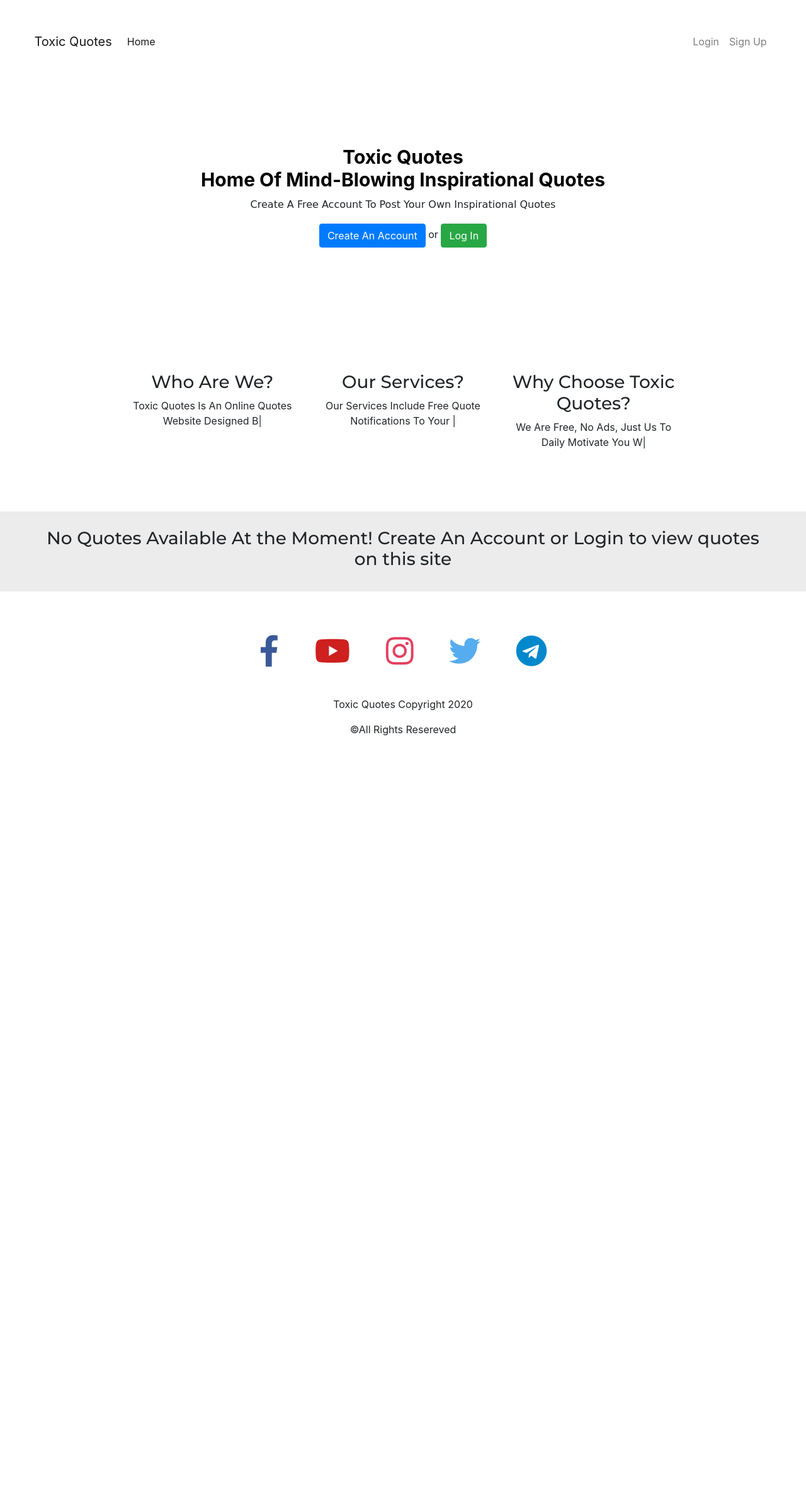
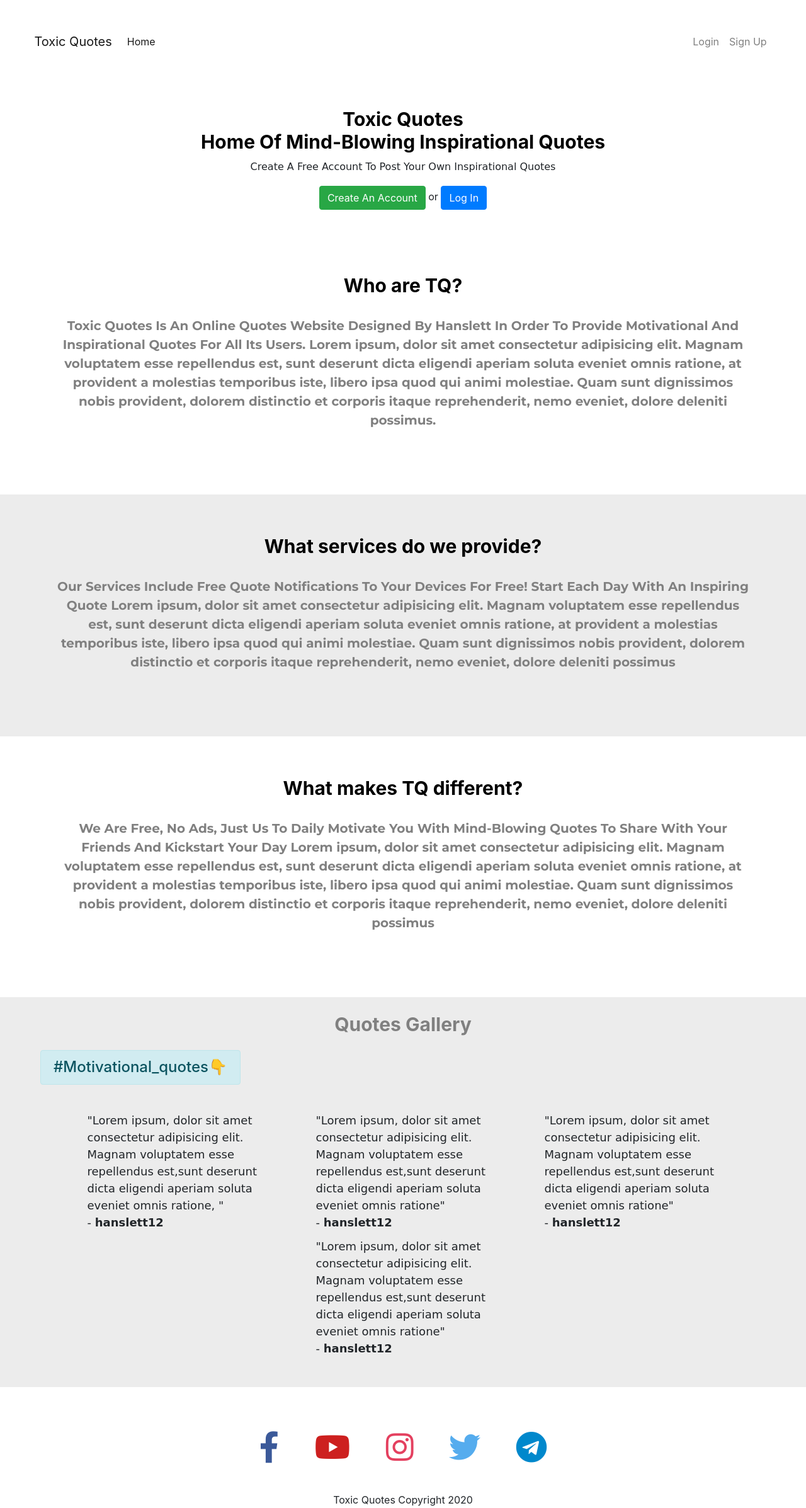
Before and after one commit to HanslettTheDev/quotes-web-app, a Flask app: page / in a window 1280 px wide. Shown: the top 2394 px of the page at 63% size. Before the commit the page ends 1168 px from the top, so only its background shows below. Run offline with Flask 2, Linux system fonts and the light colour scheme; data comes from the database, SQL or seed files in the repository; both versions use the stored data as it was after the commit; parts of the project's set-up code (start-up, migrations or seed data) failed here and were passed over; some libraries are stand-ins or nearby versions.

Commit message:
new design

```diff
--- a/quotes/routes.py
+++ b/quotes/routes.py
@@ -1,7 +1,7 @@
 import os
 import secrets
 from PIL import Image
-from flask import render_template, url_for, flash, redirect, request
+from flask import render_template, url_for, flash, redirect, request, abort
 from quotes import app, db, bcrypt
 from quotes.forms import RegistrationForm, LoginForm, UpdateAccountForm, PostForm
 from quotes.models import Users, Quotes
@@ -93,22 +93,42 @@
         db.session.commit()
         flash('Your Quote has been posted', 'success')
         return redirect(url_for("home"))
-    return render_template('post.html', title='New Quote Post', form=form)
+    return render_template('post.html', title='New Quote Post', form=form, legend='New Quote Post')
 
 
-@app.route("/manage_posts")
+@app.route("/manage_posts", methods=['GET'])
 @login_required
 def quotes_manager():
     posts = Quotes.query.all()
-    if current_user.is_authenticated:
-        return render_template('manager.html', posts=posts, title='Post Manager')
+    # if posts.author != current_user:
+    #     abort(403)
+    return render_template('manager.html', posts=posts, title='Post Manager')
 
-@app.route("/manage_posts/delete/<int:id>", methods=['GET', 'POST'])
+@app.route("/manage_posts/delete/<int:id>", methods=['POST'])
 @login_required
 def delete(id):
     posts = Quotes.query.get_or_404(id)
-    if current_user.is_authenticated:
-        db.session.delete(posts)
+    if posts.author != current_user:
+        abort(403)
+    db.session.delete(posts)
+    db.session.commit()
+    flash("Post deleted successfully", 'success')
+    return redirect(url_for('quotes_manager'))
+
+@app.route('/manage_posts/update/post_<int:id>', methods=['GET', 'POST'])
+@login_required
+def update_quotes(id):
+    posts = Quotes.query.get_or_404(id)
+    if posts.author != current_user:
+        abort(403)
+    form = PostForm()
+    if form.validate_on_submit():
+        posts.quote = form.quote.data
+        posts.category = form.category.data
         db.session.commit()
-        flash("Post deleted successfully", 'info')
-        return redirect(url_for('quotes_manager'))
+        flash("Post updated Successfully!", 'success')
+        return redirect(url_for('quotes_manager', id=posts.id))
+    elif request.method == 'GET':
+        form.quote.data = posts.quote
+        form.category.data = posts.category
+    return render_template('post.html', title='Update Quotes', form=form, legend='Update Post')
--- a/quotes/static/css/index.css
+++ b/quotes/static/css/index.css
@@ -1,4 +1,4 @@
-@import url('https://fonts.googleapis.com/css2?family=Montserrat:wght@500&display=swap');
+@import url('https://fonts.googleapis.com/css2?family=Montserrat:wght@700&display=swap');
 /* Imports above */
 
 * {
@@ -34,7 +34,7 @@
 
 #header {
     text-align: center;
-    padding: 7% 15%;
+    padding: 2%;
 }
 
 .text {
@@ -56,20 +56,26 @@
     color: white;
 }
 
-.w-screen0 {
-    display: inline;
+/* about us section */
+
+#about-wrapper {
+    text-align: center;
 }
 
-.w-screen1 {
-    display: inline;
+#about-wrapper p {
+    font-size: 20px;
+    font-family: 'Montserrat', sans-serif;
+    color: gray;
+    padding: 2%;
+    text-align: center;
 }
 
-.w-screen2 {
-    display: inline;
+.aboutus,.aboutus2,.aboutus3 {
+    padding: 5%;
 }
 
-.text-Anim {
-    display: inline;
+.aboutus2 {
+    background-color: #ececec;
 }
 
 /* QUotes Section */
@@ -106,7 +112,7 @@
 .flex1 {
     align-items: center;
     font-family: cursive;
-    font-size: 15px;
+    font-size: 18px;
     padding: 1%;
     max-width: 300px;
     max-height: 200px;
--- a/quotes/templates/index.html
+++ b/quotes/templates/index.html
@@ -46,45 +46,60 @@
     {% if current_user.is_authenticated %}
     <div class="container">
         <h1>Toxic Quotes<br>Home Of Mind-Blowing Inspirational Quotes </h1>
-        <p class="text">Welcome aboard, Make your first quote post</p>
+        <p class="text">Welcome aboard, Check out our quotes gallery</p>
         <button type="button" class="btn btn-primary"><a href="{{ url_for('createpost') }}" class="q-link">Post A
                 Quote</a></button>
         {% else %}
         <div class="container">
             <h1>Toxic Quotes<br>Home Of Mind-Blowing Inspirational Quotes </h1>
             <p class="text">Create A Free Account To Post Your Own Inspirational Quotes</p>
-            <button type="button" class="btn btn-primary"><a href="{{ url_for('register') }}" class="q-link">Create An
-                    Account</a></button> or
-            <button type="button" class="btn btn-success"><a href="{{ url_for('login') }}" class="q-link">Log
-                    In</a></button>
+            <a class="btn btn-success" role="button" href="{{ url_for('register') }}">Create An Account</a> or
+            <a class="btn btn-primary" role="button" href="{{ url_for('login') }}" class="q-link">Log In</a>
         </div>
         {% endif %}
 </section>
 
 <!-- Who are we section -->
+<div id="about-wrapper">
+    <div class="aboutus">
+        <h1>Who are TQ?</h1>
+        <p>Toxic Quotes Is An Online Quotes Website Designed By Hanslett In
+            Order To Provide Motivational And Inspirational Quotes For All Its Users. Lorem ipsum, dolor sit amet
+            consectetur adipisicing elit. Magnam voluptatem esse repellendus est,
+            sunt deserunt dicta eligendi aperiam soluta eveniet omnis ratione,
+            at provident a molestias temporibus iste, libero ipsa quod qui animi molestiae.
+            Quam sunt dignissimos nobis provident, dolorem distinctio et corporis itaque
+            reprehenderit, nemo eveniet, dolore deleniti possimus.</p>
+        </div>
 
-<section id="header">
-    <div class="container">
-        <div class="row">
-            <div class="col-sm-4">
-                <h3>Who Are We?</h3>
-                <p class="w-screen0"></p>
+    <div class="aboutus2">
+        <h1>What services do we provide?</h1>
+        <p>Our Services Include Free Quote Notifications To Your Devices For Free! Start Each Day With An Inspiring Quote
+            Lorem ipsum, dolor sit amet
+            consectetur adipisicing elit. Magnam voluptatem esse repellendus est,
+            sunt deserunt dicta eligendi aperiam soluta eveniet omnis ratione,
+            at provident a molestias temporibus iste, libero ipsa quod qui animi molestiae.
+            Quam sunt dignissimos nobis provident, dolorem distinctio et corporis itaque
+            reprehenderit, nemo eveniet, dolore deleniti possimus
+        </p>
     </div>
-            <div class="col-sm-4">
-                <h3>Our Services?</h3>
-                <p class="w-screen1"></p>
-            </div>
-            <div class="col-sm-4">
-                <h3>Why Choose Toxic Quotes?</h3>
-                <p class="w-screen2"></p>
+
+    <div class="aboutus3">
+        <h1>What makes TQ different?</h1>
+        <p>We Are Free, No Ads, Just Us To Daily Motivate You With Mind-Blowing Quotes To Share With Your Friends And Kickstart Your Day
+            Lorem ipsum, dolor sit amet
+            consectetur adipisicing elit. Magnam voluptatem esse repellendus est,
+            sunt deserunt dicta eligendi aperiam soluta eveniet omnis ratione,
+            at provident a molestias temporibus iste, libero ipsa quod qui animi molestiae.
+            Quam sunt dignissimos nobis provident, dolorem distinctio et corporis itaque
+            reprehenderit, nemo eveniet, dolore deleniti possimus
+        </p>
     </div>
 </div>
-    </div>
-</section>
 
 <!-- Main Body Sections -->
 <section id="Quotes-section">
-    {% if current_user.is_authenticated %}
+    <h1 class="Q1">Quotes Gallery</h1>
     <div class="btn-group">
         <h4 class="alert alert-info">#Motivational_quotes👇</h4>
     </div>
@@ -97,77 +112,6 @@
         {% endif %}
         {% endfor %}
     </div>
-        <!-- inspirational -->
-        <div class="btn-group">
-            <h4 class="alert alert-info">#Inspirational_quotes👇</h4>
-        </div>
-        <div class="wrapper">
-            {% for post in posts %}
-            {% if post.category == '#inspirational' %}
-                <p class="flex1">"{{ post.quote }}" <br> - <strong>{{ post.author.username }}</strong></p>
-            {% endif %}
-            {% endfor %}
-        </div>
-        <!--love-->
-        <div class="btn-group">
-            <h4 class="alert alert-info">#love_quotes👇</h4>
-        </div>
-        <div class="wrapper">
-            {% for post in posts %}
-            {% if post.category == '#love' %}
-                <p class="flex1">"{{ post.quote }}" <br> - <strong>{{ post.author.username }}</strong></p>
-            {% endif %}
-            {% endfor %}
-        </div>
-        <!-- Social -->
-        <div class="btn-group">
-            <h4 class="alert alert-info">#Social_quotes👇</h4>
-        </div>
-        <div class="wrapper">
-            {% for post in posts %}
-            {% if post.category == '#social' %}
-                <p class="flex1">"{{ post.quote }}" <br> - <strong>{{ post.author.username }}</strong></p>
-            {% endif %}
-            {% endfor %}
-        </div>
-        <!-- Science -->
-        <div class="btn-group">
-            <h4 class="alert alert-info">#Science_quotes👇</h4>
-        </div>
-        <div class="wrapper">
-            {% for post in posts %}
-            {% if post.category == '#science' %}
-                <p class="flex1">"{{ post.quote }}" <br> - <strong>{{ post.author.username }}</strong></p>
-            {% endif %}
-            {% endfor %}
-        </div>
-        <!-- didyouknow -->
-        <div class="btn-group">
-            <h4 class="alert alert-info">#DidYouKnow_quotes👇</h4>
-        </div>
-        <div class="wrapper">
-            {% for post in posts %}
-            {% if post.category == '#didyouknow' %}
-                <p class="flex1">"{{ post.quote }}" <br> - <strong>{{ post.author.username }}</strong></p>
-            {% endif %}
-            {% endfor %}
-        </div>
-        <!-- fact -->
-        <div class="btn-group">
-            <h4 class="alert alert-info">#Fact_quotes👇</h4>
-        </div>
-        <div class="wrapper">
-            {% for post in posts %}
-            {% if post.category == '#fact' %}
-                <p class="flex1">"{{ post.quote }}" <br> - <strong>{{ post.author.username }}</strong></p>
-            {% endif %}
-            {% endfor %}
-        </div>
-        {% else %}
-
-        <h3 style="text-align: center;">No Quotes Available At the Moment! Create An Account or Login to view quotes on this site </h3>
-
-        {% endif %}
 </section>
 
 <!-- Main Body Section  -->
--- a/quotes/templates/layout.html
+++ b/quotes/templates/layout.html
@@ -7,7 +7,6 @@
     <!-- Bootsrap Fonts -->
     <link rel="stylesheet" href="https://stackpath.bootstrapcdn.com/bootstrap/4.5.0/css/bootstrap.min.css" integrity="sha384-9aIt2nRpC12Uk9gS9baDl411NQApFmC26EwAOH8WgZl5MYYxFfc+NcPb1dKGj7Sk" crossorigin="anonymous">
     <link rel="stylesheet" href="https://cdnjs.cloudflare.com/ajax/libs/font-awesome/5.13.0/css/all.min.css">
-    <script src="https://cdn.jsdelivr.net/npm/typed.js@2.0.11"></script>
     <script src="https://code.jquery.com/jquery-3.5.1.slim.min.js" integrity="sha384-DfXdz2htPH0lsSSs5nCTpuj/zy4C+OGpamoFVy38MVBnE+IbbVYUew+OrCXaRkfj" crossorigin="anonymous"></script>
     <script src="https://stackpath.bootstrapcdn.com/bootstrap/4.5.0/js/bootstrap.min.js" integrity="sha384-OgVRvuATP1z7JjHLkuOU7Xw704+h835Lr+6QL9UvYjZE3Ipu6Tp75j7Bh/kR0JKI" crossorigin="anonymous"></script>
     <link rel="stylesheet" href="{{ url_for('static', filename='CSS/index.css') }}">
--- a/quotes/templates/post.html
+++ b/quotes/templates/post.html
@@ -6,7 +6,7 @@
     <form method="POST" action="">
         <div id="box">
             <hr>
-    <h3 style="text-align: center;">Quote Post Creator</h3>
+    <h3 style="text-align: center;">{{ legend }}</h3>
     <hr>
     {{ form.hidden_tag() }}
     <div class="form-group">
```
Also changed, not shown: git.txt (+86 -0 lines), quotes/templates/manager.html (+21 -2 lines), quotes/quotes.db. Lines whose indentation alone changed are shown as unchanged.
